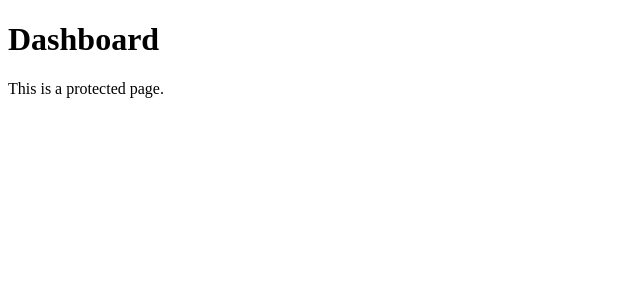
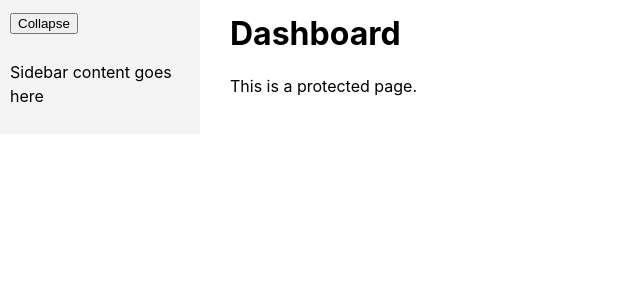
Before and after one commit to SiaKovy/AI-SaaS-Chatbot-for-Email-Marketing-Sales-Automation, a Next.js app in the folder my-nextjs-app/: page /dashboard in a window 1280 px wide. Shown: the top 300 px of the page, without its empty margins (0-640 px from the left). Built offline with nearby package versions, Linux system fonts and the light colour scheme; no server answers.

Commit message:
detects when a user is auth

```diff
--- /dev/null
+++ b/my-nextjs-app/pages/_app.tsx
@@ -0,0 +1,15 @@
+// filepath: /c:/Users/Seilt/source/repos/AI-SaaS-Chatbot-for-Email-Marketing-Sales-Automation/my-nextjs-app/pages/_app.tsx
+import { ClerkProvider } from '@clerk/clerk-react';
+import '../styles/globals.css';
+
+import { AppProps } from 'next/app';
+
+function MyApp({ Component, pageProps }: AppProps) {
+  return (
+    <ClerkProvider publishableKey={process.env.NEXT_PUBLIC_CLERK_PUBLISHABLE_KEY}>
+      <Component {...pageProps} />
+    </ClerkProvider>
+  );
+}
+
+export default MyApp;
--- a/my-nextjs-app/pages/dashboard.tsx
+++ b/my-nextjs-app/pages/dashboard.tsx
@@ -1,11 +1,15 @@
 // filepath: /c:/Users/Seilt/source/repos/AI-SaaS-Chatbot-for-Email-Marketing-Sales-Automation/my-nextjs-app/pages/dashboard.tsx
 import React from 'react';
+import Sidebar from '../src/components/Sidebar';
 
 const Dashboard: React.FC = () => {
   return (
-    <div>
-      <h1>Dashboard</h1>
-      <p>This is a protected page.</p>
+    <div style={{ display: 'flex' }}>
+      <Sidebar />
+      <div style={{ marginLeft: '20px', padding: '10px' }}>
+        <h1>Dashboard</h1>
+        <p>This is a protected page.</p>
+      </div>
     </div>
   );
 };
--- a/my-nextjs-app/pages/index.tsx
+++ b/my-nextjs-app/pages/index.tsx
@@ -1,4 +1,3 @@
-// filepath: /c:/Users/Seilt/source/repos/AI-SaaS-Chatbot-for-Email-Marketing-Sales-Automation/my-nextjs-app/pages/index.tsx
 import React from 'react';
 import { useAuth, useUser } from '@clerk/clerk-react';
 import styles from '../styles/Home.module.css';
--- /dev/null
+++ b/my-nextjs-app/src/components/sidebar.module.css
@@ -0,0 +1,23 @@
+/* filepath: /c:/Users/Seilt/source/repos/AI-SaaS-Chatbot-for-Email-Marketing-Sales-Automation/my-nextjs-app/src/components/Sidebar.module.css */
+.sidebarExpanded {
+    width: 200px;
+    transition: width 0.3s;
+    background-color: #f4f4f4;
+    padding: 10px;
+  }
+
+  .sidebarCollapsed {
+    width: 50px;
+    transition: width 0.3s;
+    background-color: #f4f4f4;
+    padding: 10px;
+  }
+
+  .toggleButton {
+    margin-bottom: 10px;
+  }
+
+  .content {
+    display: flex;
+    flex-direction: column;
+  }
--- /dev/null
+++ b/my-nextjs-app/src/components/sidebar.tsx
@@ -0,0 +1,26 @@
+// filepath: /c:/Users/Seilt/source/repos/AI-SaaS-Chatbot-for-Email-Marketing-Sales-Automation/my-nextjs-app/src/components/Sidebar.tsx
+import React, { useState } from 'react';
+import styles from './Sidebar.module.css';
+
+const Sidebar: React.FC = () => {
+  const [isExpanded, setIsExpanded] = useState(true);
+
+  const toggleSidebar = () => {
+    setIsExpanded(!isExpanded);
+  };
+
+  return (
+    <div className={isExpanded ? styles.sidebarExpanded : styles.sidebarCollapsed}>
+      <button onClick={toggleSidebar} className={styles.toggleButton}>
+        {isExpanded ? 'Collapse' : 'Expand'}
+      </button>
+      {isExpanded && (
+        <div className={styles.content}>
+          <p>Sidebar content goes here</p>
+        </div>
+      )}
+    </div>
+  );
+};
+
+export default Sidebar;
```
Also changed, not shown: my-nextjs-app/src/app/_app.tsx (deleted, +0 -14 lines).
